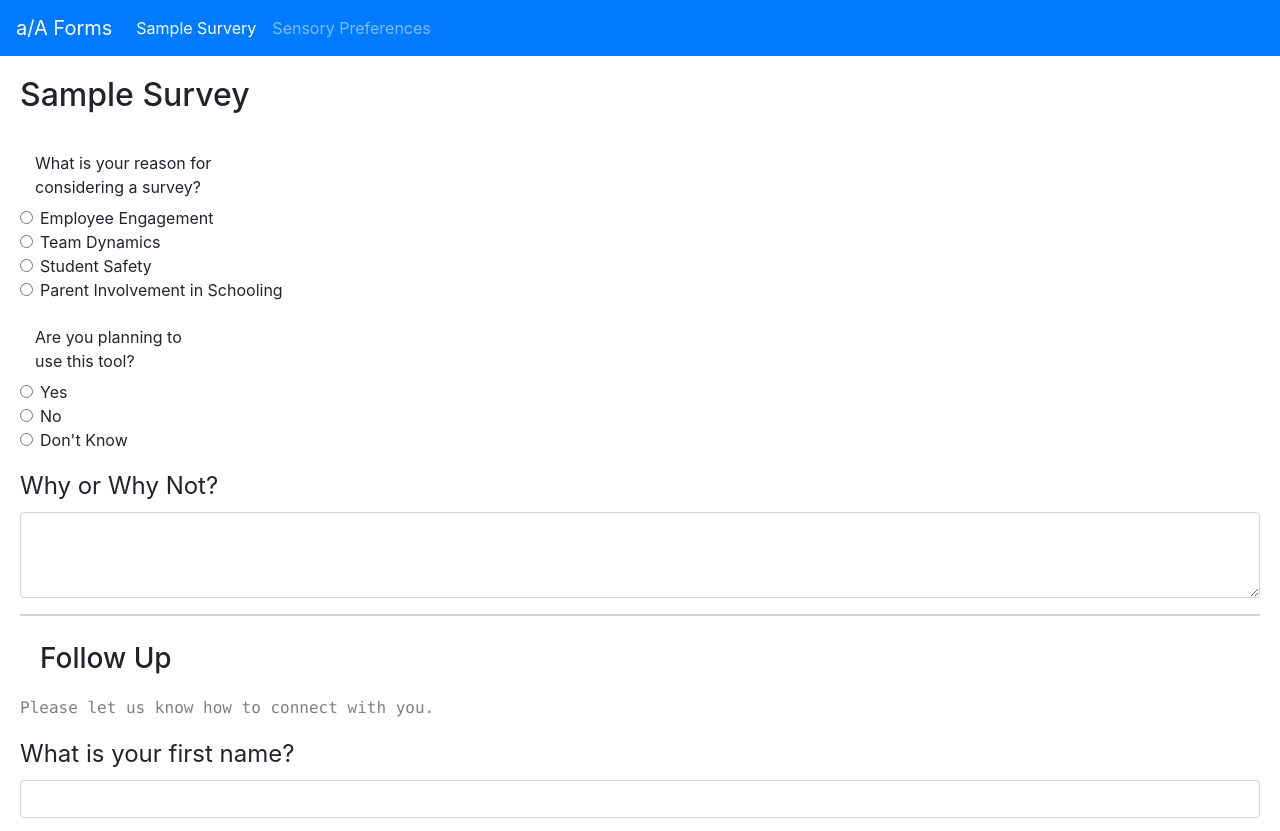
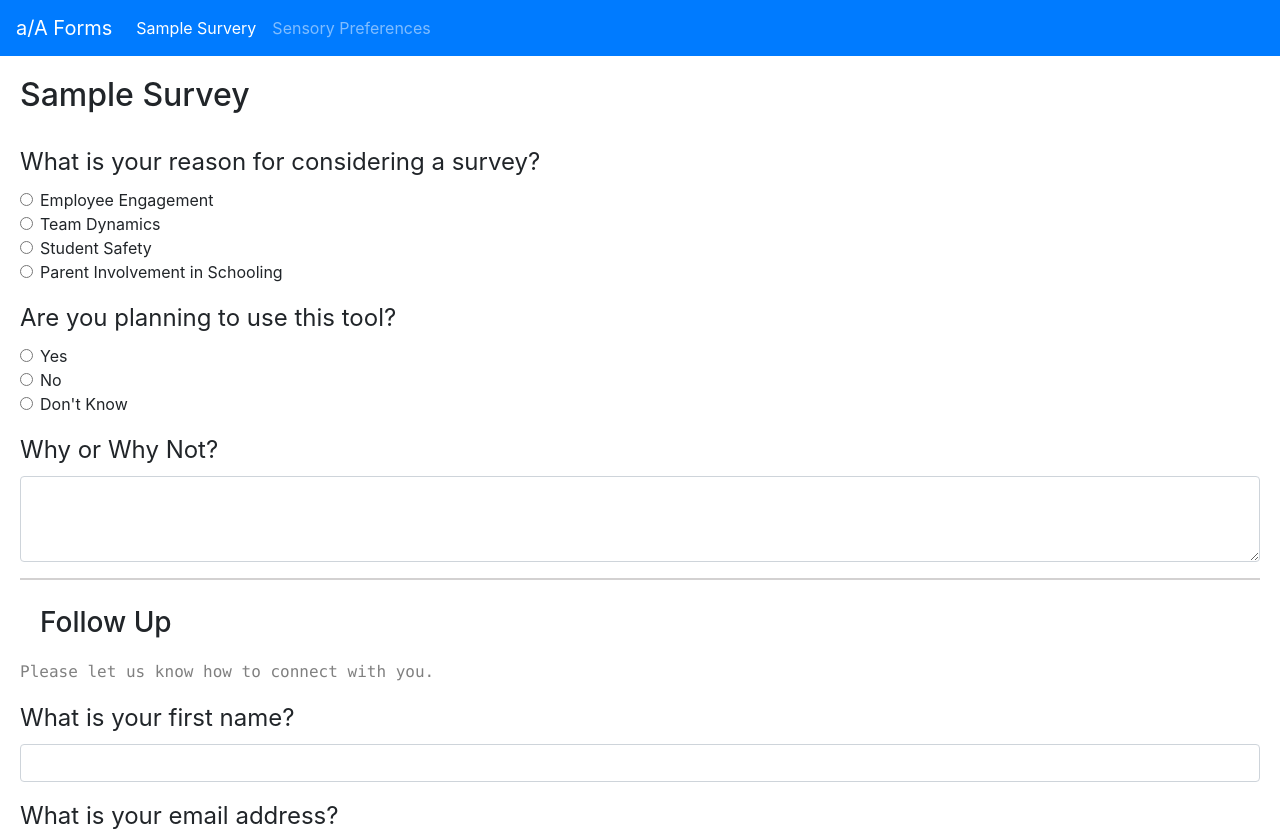
Before and after one commit to nkuek/advanced-react-form, a React (Create React App) app: page /sample-survey in a window 1280 px wide. Shown: the top 831 px of the page. Built offline with nearby package versions, Linux system fonts and the light colour scheme.

Commit message:
fixed form

```diff
--- a/src/components/SampleSurvey.js
+++ b/src/components/SampleSurvey.js
@@ -25,7 +25,7 @@ const SampleSurvey = ({ data }) => {
                     if (question.type === 'mcq') {
                         return (
                             <div className="mb-3" key={idx}>
-                                <Form.Label as="legend" column sm={2}>
+                                <Form.Label as="legend">
                                     {question.stem}
                                 </Form.Label>
                                 {question.options.map((option, i) => (
```
